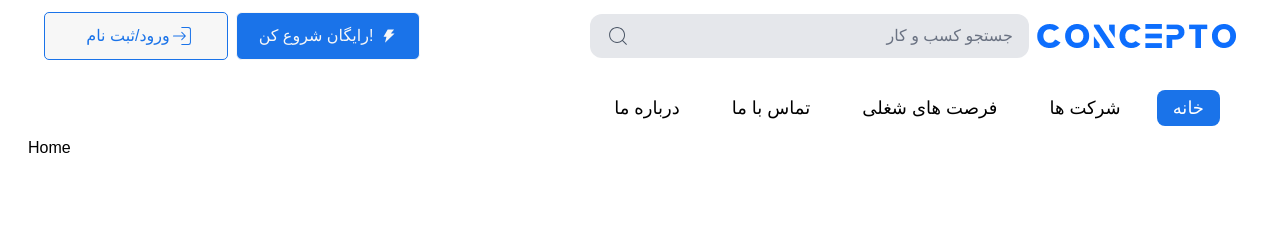
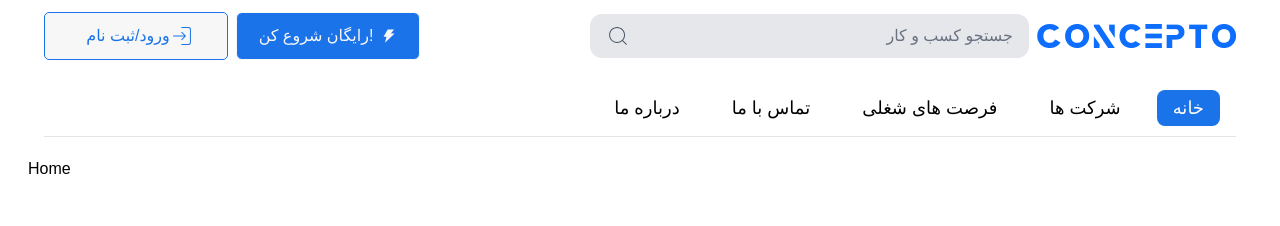
Before and after one commit to Mahdi-Devm/concepto.ir, a Next.js app: page / in a window 1280 px wide. Shown: the top 226 px of the page. Built offline with nearby package versions, Linux system fonts and the light colour scheme; a web font is replaced by a local one.

Commit message:
add conponnets fpr main page

```diff
--- a/src/components/Header/Header.tsx
+++ b/src/components/Header/Header.tsx
@@ -134,6 +134,7 @@ function Header() {
       <section className="hidden md:block">
         <Navbar />
       </section>
+      <hr className="text-stone-200 mb-5" />
     </header>
   );
 }
```
